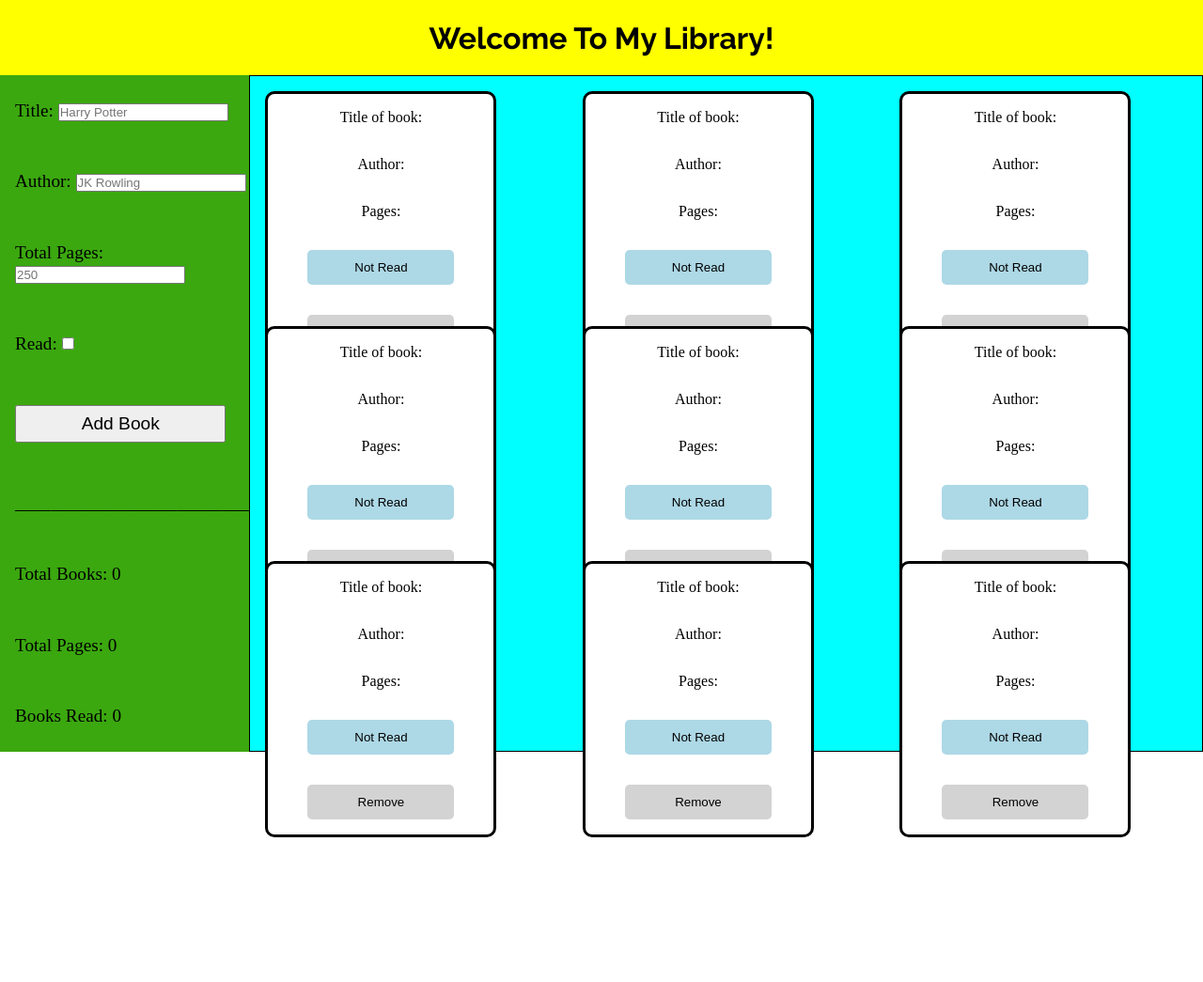
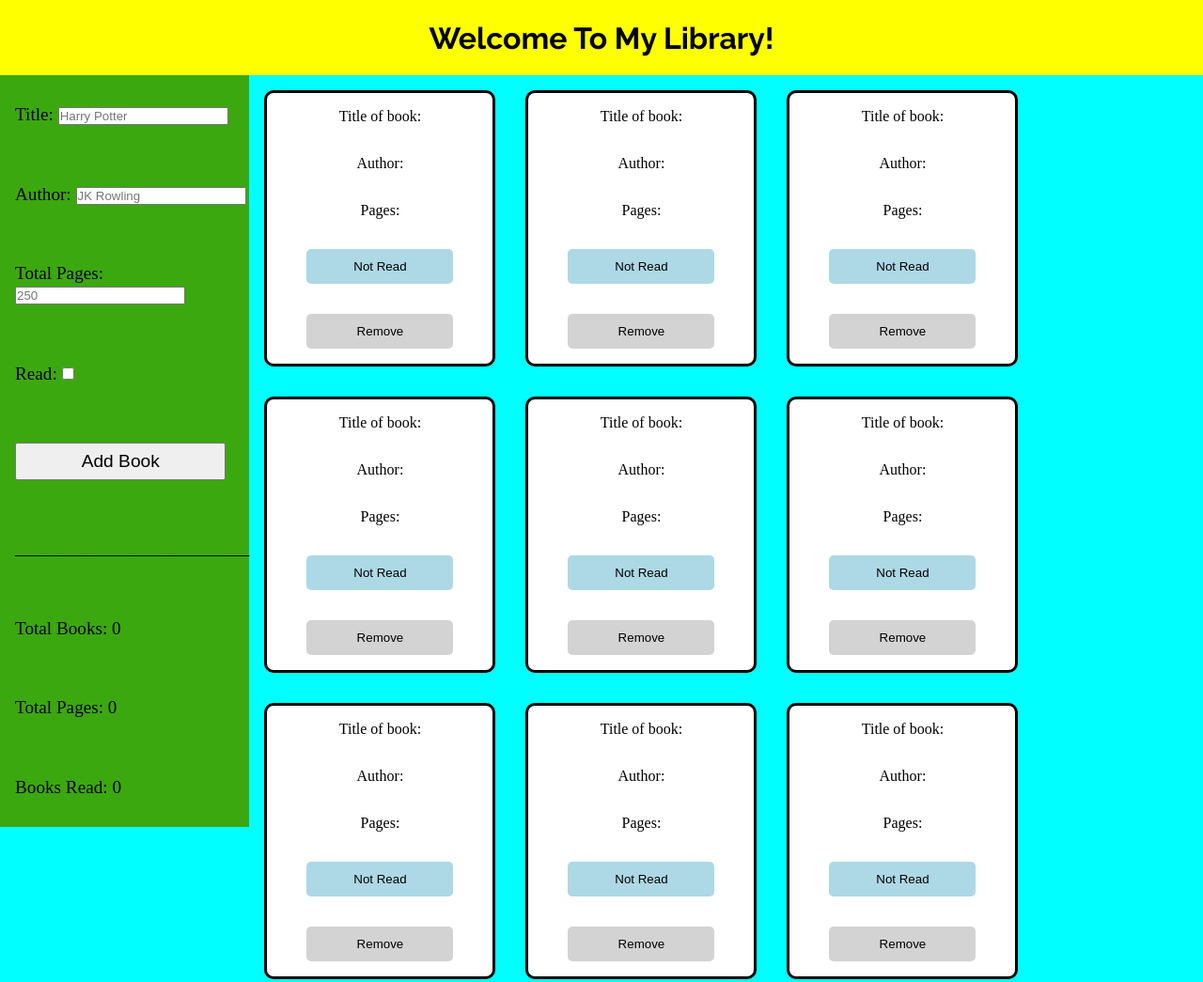
Before and after one commit to jipark92/JS-Library-Project, a plain HTML site: page index.html in a window 1280 px wide. Shown: the whole page at 94% size. Before the commit the page ends 891 px from the top, so only its background shows below. Drawn offline with Linux system fonts and the light colour scheme.

Commit message:
change grid to flex

```diff
--- a/style.css
+++ b/style.css
@@ -18,17 +18,16 @@
 
 .library-container{
     background-color: aqua;
-    height: 90vh;
+    height: 100%;
     width: 100vw;
     display: flex;
-
 }
 
 .sidebar {
     font-size: 1.2rem;
     background-color: rgb(59, 168, 15);
     width: 250px;
-    height: 90vh;
+    height: 100vh;
     display: flex;
     flex-direction: column;
     justify-content: space-around;
@@ -48,13 +47,10 @@
 }
 
 .book-info-container {
-    border: 1px solid black;
     min-height: 75%;
     width: 90%;
-    display: grid;
-    grid-template-columns: repeat(3, minmax(250px,500px));
-    grid-template-rows: repeat(3, minmax(250px,500px));
-
+    display: flex;
+    flex-wrap: wrap;
 }
 
 .added-book-info{
```
